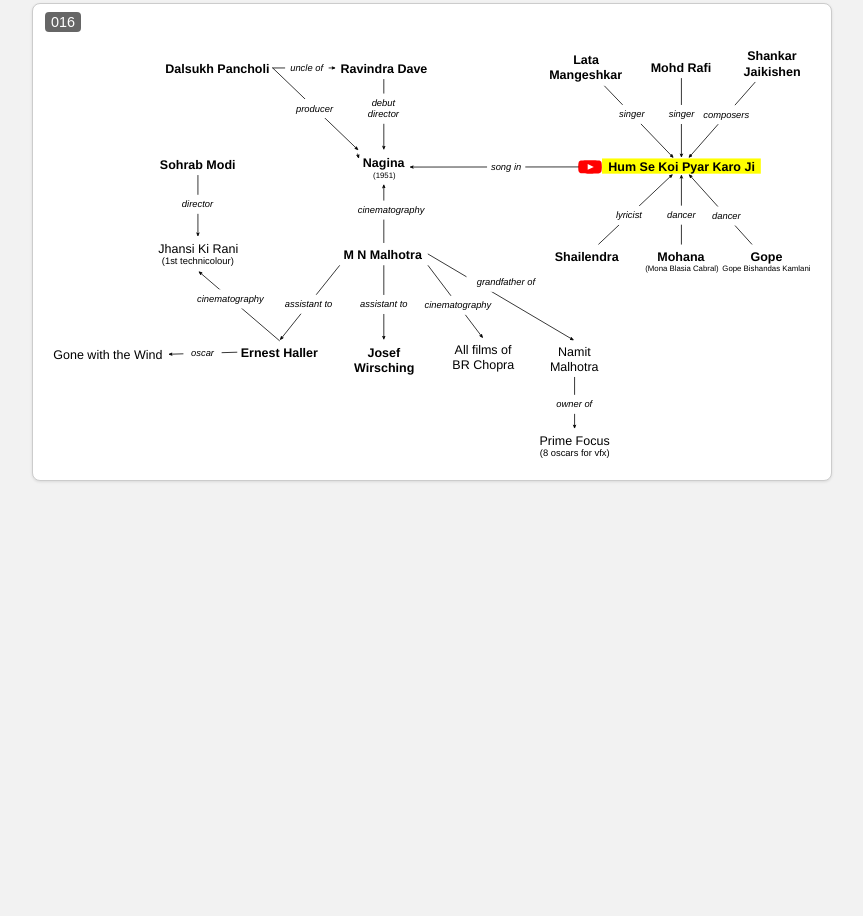
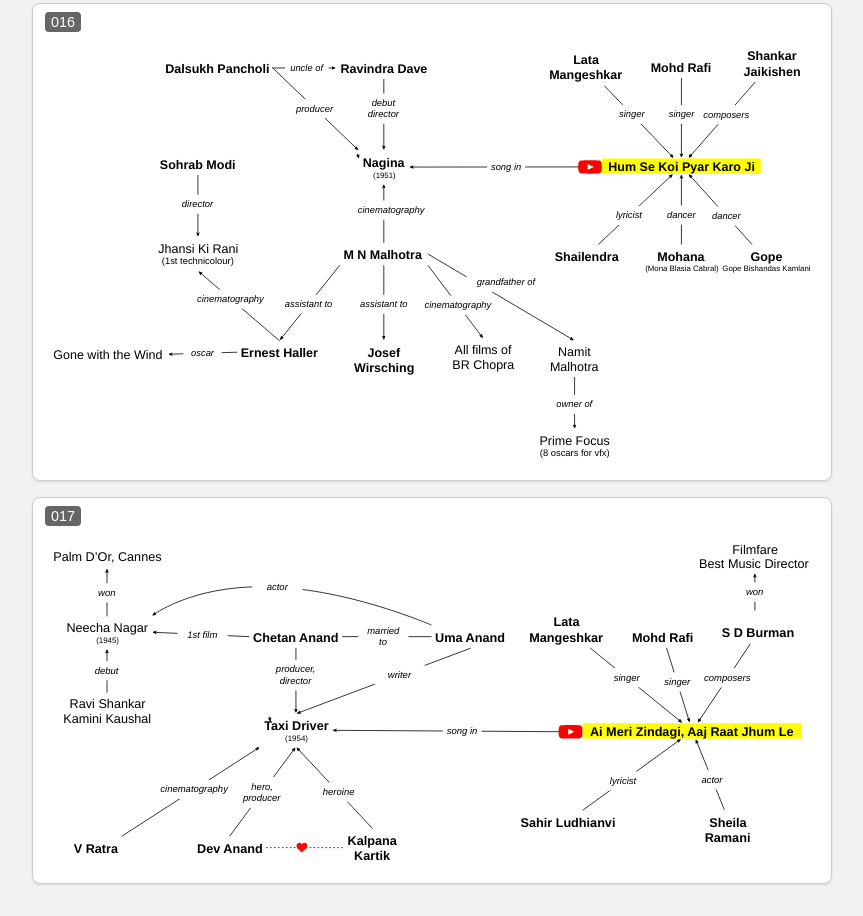
Before and after one commit to sriram-srinivasan/sridhar-songs, a plain HTML site: page cdc/index.html in a window 1280 px wide. Shown: the part 7312-8228 px from the top of the page, without its empty margins (208-1071 px from the left). Before the commit the page ends 7825 px from the top, so only its background shows below. Drawn offline with Linux system fonts and the light colour scheme.

Commit message:
updated index.html for 017

```diff
--- a/cdc/index.html
+++ b/cdc/index.html
@@ -133,9 +133,13 @@
     <div class="svg-label">015</div>
     <object class="svg-object" type="image/svg+xml" data="015.svg"></object>
   </div>
-    <div class="svg-box">
+  <div class="svg-box">
     <div class="svg-label">016</div>
     <object class="svg-object" type="image/svg+xml" data="016.svg"></object>
+  </div>
+  <div class="svg-box">
+    <div class="svg-label">017</div>
+    <object class="svg-object" type="image/svg+xml" data="017.svg"></object>
   </div>
 </body>
 
```
Also changed, not shown: 1 other file.
